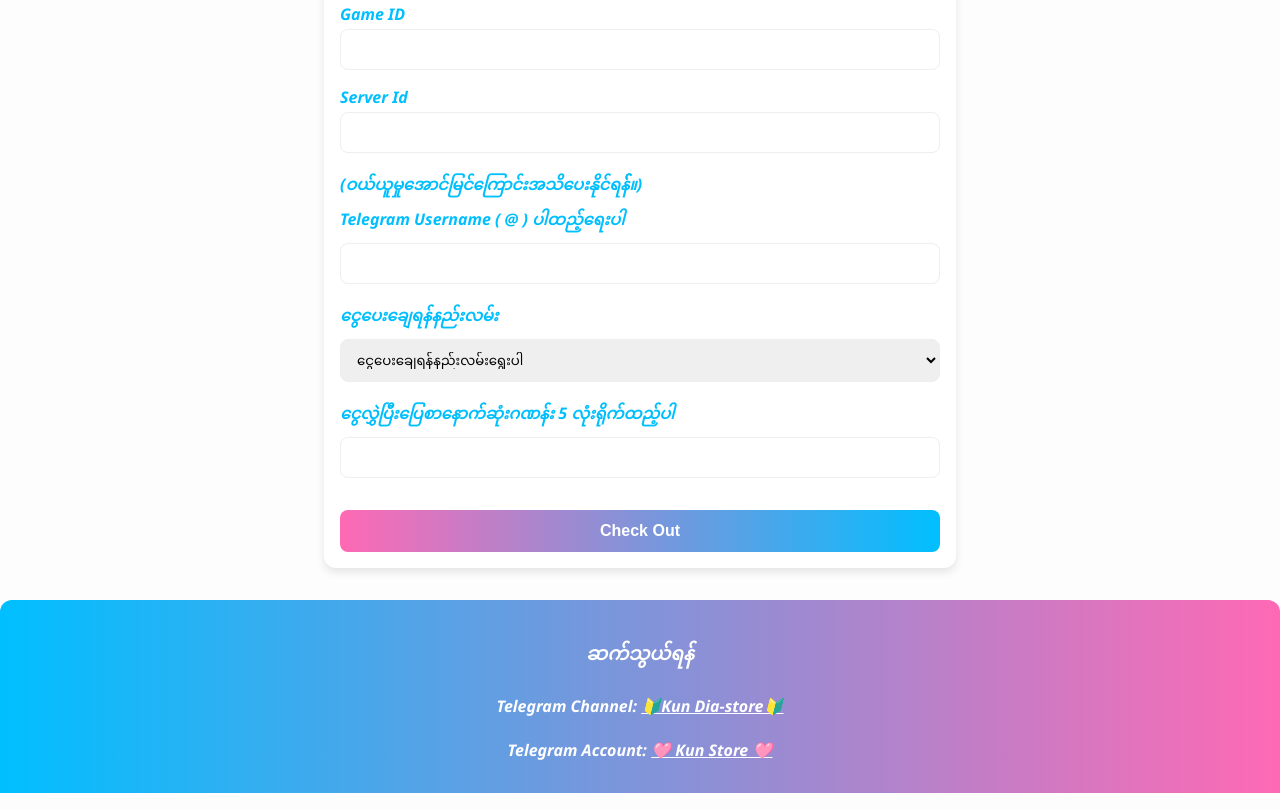
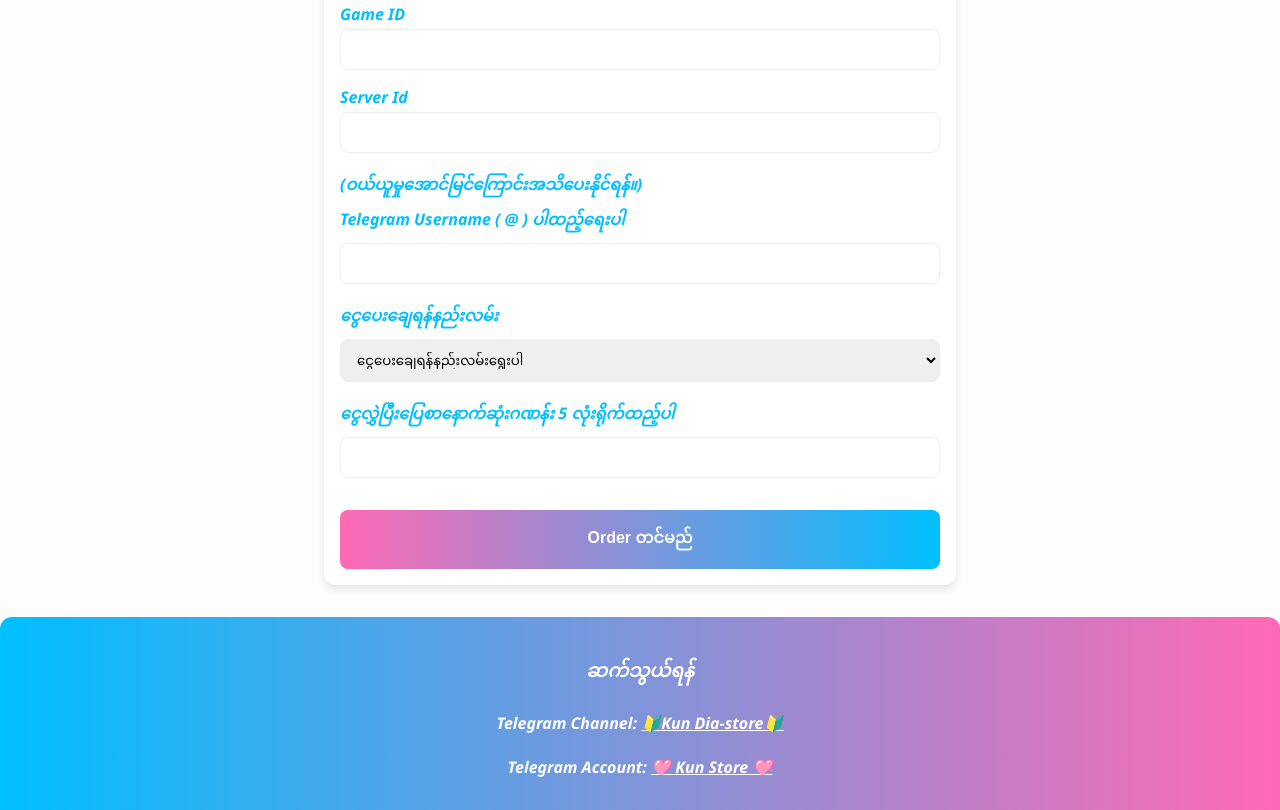
Before and after one commit to mozii246/mlbb-shop, a plain HTML site: page index.html in a window 1280 px wide. Shown: the part 767-1577 px from the top of the page. Drawn offline with Linux system fonts and the light colour scheme.

Commit message:
Update index.html

```diff
--- a/index.html
+++ b/index.html
@@ -288,7 +288,7 @@
 
       <div class="error" id="formError" aria-live="polite"></div>
 
-      <button type="submit">Check Out</button>
+      <button type="submit">Order တင်မည်</button>
     </form>
   </section>
 
```
